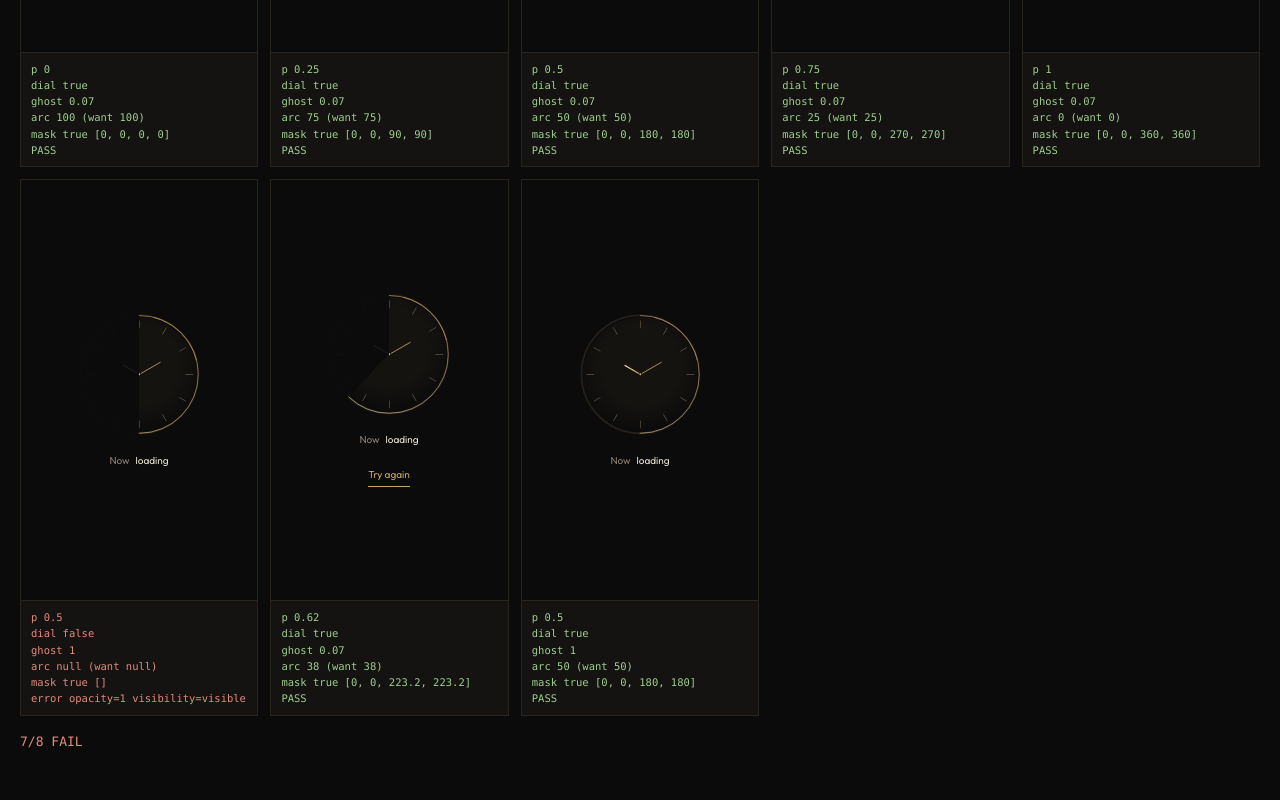
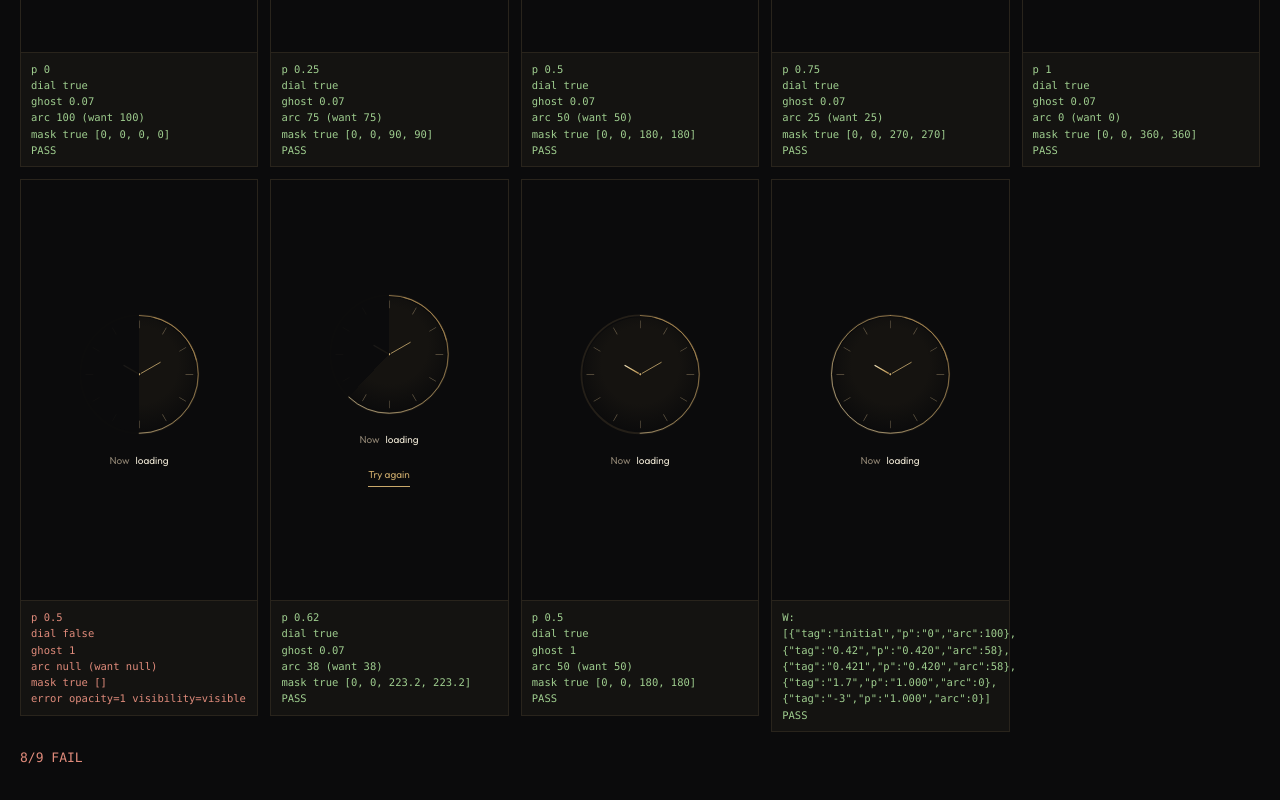
Before and after one commit to Clydiinho/Africa-Watch-Week, a plain HTML site: page app/_qa/loader-dial.html in a window 1280 px wide. Shown: the part 451-1251 px from the top of the page. Drawn offline with Linux system fonts and the light colour scheme.

Commit message:
Design3: report byte progress to the loader dial

```diff
--- a/app/_qa/loader-dial.html
+++ b/app/_qa/loader-dial.html
@@ -149,6 +149,37 @@
         return;
       }
 
+      if (edge === 'writer') {
+        var win = frame.contentWindow;
+        var getP = function () { return d.documentElement.style.getPropertyValue('--load-p'); };
+        var snapshots = [];
+        function snap(tag) {
+          var a = d.querySelector('.load-arc');
+          snapshots.push({ tag: tag, p: getP(), arc: a ? strokeOffset(a) : null });
+        }
+        snap('initial');
+        win.__AWW_SET_LOAD_P(0.42); snap('0.42');
+        win.__AWW_SET_LOAD_P(0.421); snap('0.421');
+        win.__AWW_SET_LOAD_P(1.7); snap('1.7');
+        win.__AWW_SET_LOAD_P(-3); snap('-3');
+        row.writer = snapshots;
+        row.dial = !!d.querySelector('.load-dial');
+        row.ghost = null;
+        row.arc = snapshots[1] ? snapshots[1].arc : null;
+        row.expected = 58;
+        row.maskOk = true;
+        row.maskDegs = [];
+        row.pass = (snapshots[0].p === '' || snapshots[0].p === '0')
+          && snapshots[1].p === '0.420' && Math.abs(snapshots[1].arc - 58) < 0.6
+          && snapshots[2].p === '0.420' && Math.abs(snapshots[2].arc - 58) < 0.6
+          && snapshots[3].p === '1.000' && Math.abs(snapshots[3].arc - 0) < 0.6
+          && snapshots[4].p === '1.000' && Math.abs(snapshots[4].arc - 0) < 0.6;
+        cap.textContent = 'W: ' + JSON.stringify(snapshots) + '\n' + (row.pass ? 'PASS' : 'FAIL');
+        cap.className = row.pass ? 'pass' : 'fail';
+        finish();
+        return;
+      }
+
       readBase(d, p, row);
       row.pass = row.dial && row.arc !== null && Math.abs(row.arc - row.expected) < 0.6 && row.maskOk;
     } catch (err) {
@@ -162,7 +193,8 @@
   var EDGES = [
     { p: 0.5, edge: 'complete', label: 'is-complete exit' },
     { p: 0.62, edge: 'retry', label: 'retry at 62%' },
-    { p: 0.5, edge: 'nomask', label: 'no-mask fallback' }
+    { p: 0.5, edge: 'nomask', label: 'no-mask fallback' },
+    { p: 0, edge: 'writer', label: 'writer contract' }
   ];
 
   STAGES.forEach(function (p) {
--- a/app/reference-scroll/entry-gate.js
+++ b/app/reference-scroll/entry-gate.js
@@ -16,6 +16,16 @@
   var switchLink = document.getElementById('switch-3d');
   var loading = document.getElementById('loading');
   var play = document.getElementById('reference-play');
+
+  var loadP = -1;
+  function setLoadProgress(p) {
+    if (typeof p !== 'number' || !isFinite(p)) return;
+    p = Math.max(0, Math.min(1, p));
+    if (p <= loadP + 0.002) return;
+    loadP = p;
+    document.documentElement.style.setProperty('--load-p', p.toFixed(3));
+  }
+  window.__AWW_SET_LOAD_P = setLoadProgress;
 
   function getMode() {
     try {
@@ -73,6 +83,8 @@
   function showGate() { if (gate) gate.hidden = false; }
   function hideGate() { if (gate) gate.hidden = true; }
   function showLoading(msg) {
+    loadP = -1;
+    document.documentElement.style.setProperty('--load-p', '0');
     if (loading) {
       loading.classList.remove('is-complete');
       loading.setAttribute('aria-hidden', 'false');
```
Also changed, not shown: app/reference-scroll/runtime.js.
